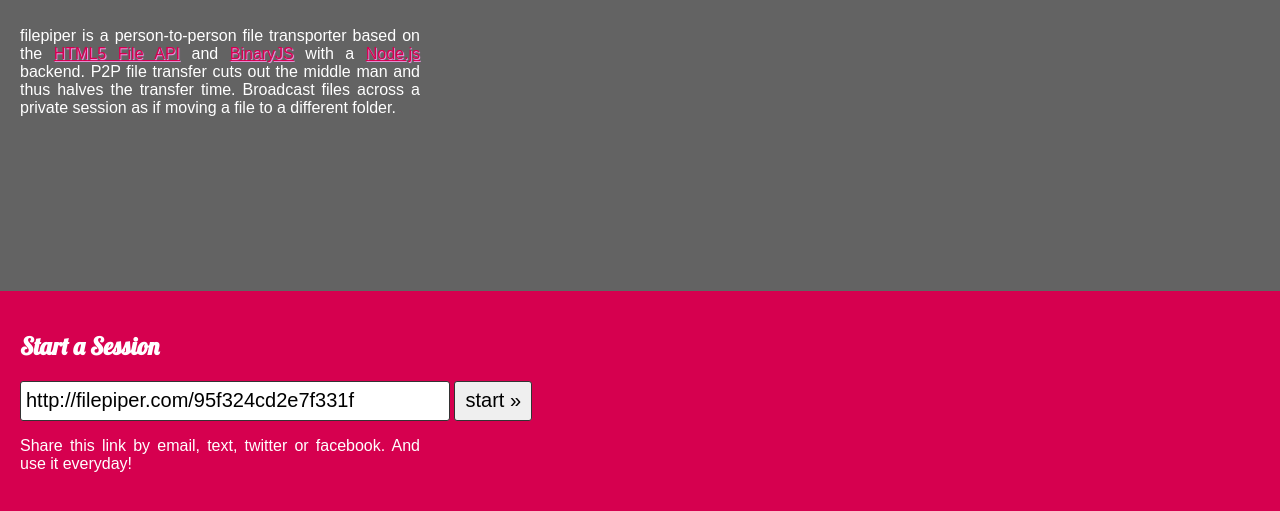
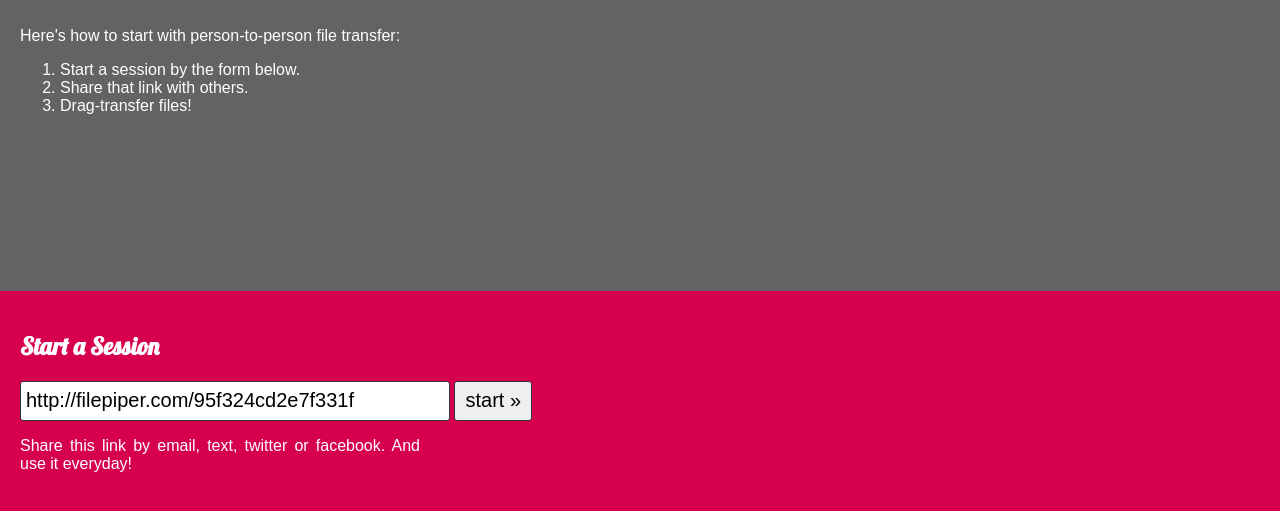
Before and after one commit to Honors/FilePiper, a plain HTML site: page home.html in a window 1280 px wide. Shown: the part 109-620 px from the top of the page. Drawn offline with Linux system fonts and the light colour scheme; no server answers.

Commit message:
clear instructions

```diff
--- a/home.html
+++ b/home.html
@@ -66,7 +66,13 @@
 		  		<a href="https://twitter.com/share" class="twitter-share-button" data-via="twitterapi" data-lang="en">Tweet</a>
 		  	</span>
 		  </h1>
-		  <p>filepiper is a person-to-person file transporter based on the <a href="http://www.w3.org/TR/FileAPI/">HTML5 File API</a> and <a href="http://binaryjs.com/">BinaryJS</a> with a <a href="http://nodejs.org/">Node.js</a> backend. P2P file transfer cuts out the middle man and thus halves the transfer time. Broadcast files across a private session as if moving a file to a different folder.</p>
+		  <p>Here's how to start with person-to-person file transfer:
+		  	<ol>
+		  		<li>Start a session by the form below.</li>
+		  		<li>Share that link with others.</li>
+		  		<li>Drag-transfer files!</li>
+		  	</ol>
+		  </p>
 		</div>
 		<div id="box2">
 			<h2>Start a Session</h2>
```
